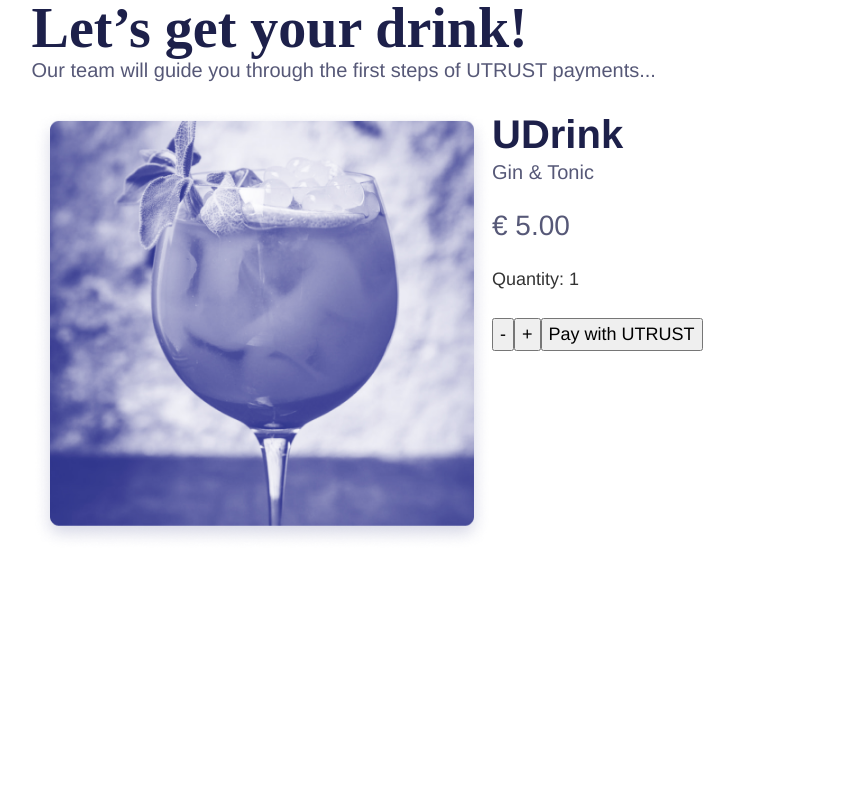
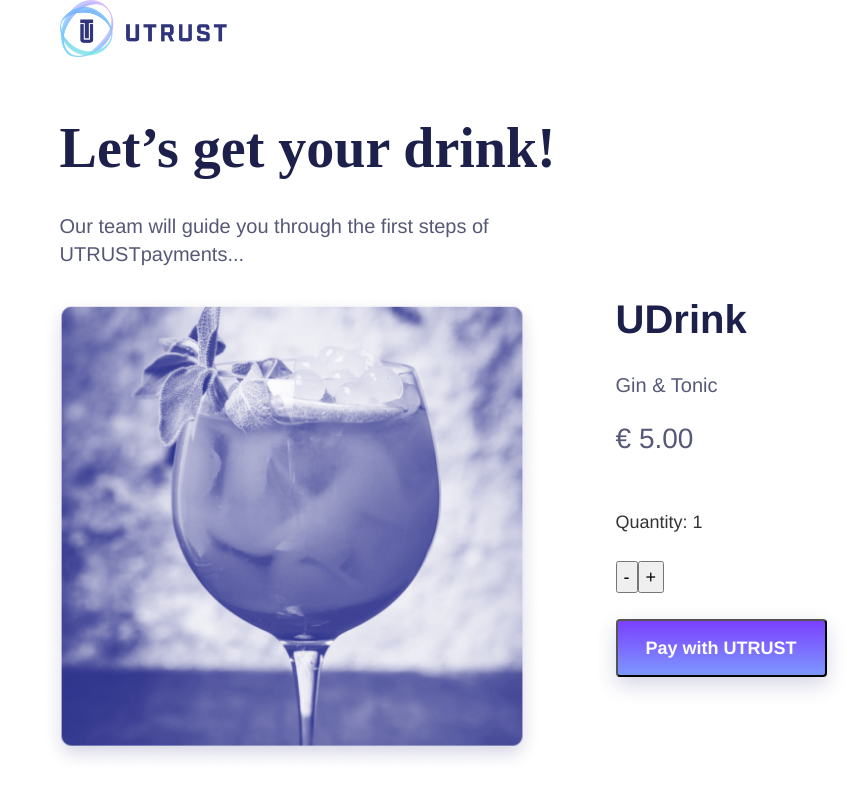
Before and after one commit to subvisual/friday-lunch-store, a Gatsby site: page / in a window 1280 px wide. Shown: the whole page, without its empty margins (148-1011 px from the left). Built offline with nearby package versions, Linux system fonts and the light colour scheme; Gatsby itself is replaced by a stand-in of ours; a web font is replaced by a local one.

Commit message:
fix layout

```diff
--- a/src/components/Homepage/index.css
+++ b/src/components/Homepage/index.css
@@ -4,10 +4,18 @@
 
 .row {
   display: flex;
+  justify-content: space-between;
 }
 
 .column {
   flex: 1;
+  margin: 0 28px;
+  min-width: 500px;
+}
+
+.logo {
+  width: 167px;
+  margin: 0 0 56px 28px;
 }
 
 .title {
@@ -16,6 +24,7 @@
   font-size: 56px;
   font-weight: bold;
   line-height: 56px;
+  margin-bottom: 36px;
 }
 
 .description {
@@ -25,6 +34,7 @@
 }
 
 .image {
+  margin-left: -18px;
 }
 
 .subtitle {
@@ -32,6 +42,7 @@
   font-size: 40px;
   font-weight: bold;
   line-height: 48px;
+  margin-bottom: 28px;
 }
 
 .price {
@@ -39,8 +50,19 @@
   font-variant-numeric: lining-nums;
   font-size: 28px;
   line-height: 28px;
+  margin-bottom: 56px;
 }
 
 .buttonPay {
 
+  background: linear-gradient(180deg, #7A42FF 2.09%, #7D94FF 96.07%);
+  box-shadow: 0px 8px 20px rgba(47, 52, 124, 0.2);
+  border-radius: 4px;
+  color: white;
+  font-weight: bold;
+  padding: 14px 28px;
 }
+
+.smallCaps {
+  font-variant: small-caps;
+}
--- a/src/components/Homepage/index.js
+++ b/src/components/Homepage/index.js
@@ -1,6 +1,7 @@
 import React from 'react'
 
-import ImgDrink from './drink.png'
+import logo from './logo.png'
+import imgDrink from './drink.png'
 
 import './index.css'
 
@@ -39,14 +40,22 @@
   render() {
     return (
       <div className="root">
+        <img className="logo" src={logo} alt="logo" />
+        <div className="row">
+          <div className="column">
             <div className="title">Let’s get your drink!</div>
             <p className="description">
-          Our team will guide you through the first steps of UTRUST payments...
+              Our team will guide you through the first steps of{' '}
+              <span className="smallCaps">UTRUST</span>
+              payments...
             </p>
+          </div>
+          <div className="column" />
+        </div>
         <div className="row">
           <div className="column">
-            <div style={{ maxWidth: '100%', marginBottom: '1.45rem' }}>
-              <img className="image" src={ImgDrink} alt="UDrink" />
+            <div>
+              <img className="image" src={imgDrink} alt="UDrink" />
             </div>
           </div>
           <div className="column">
@@ -54,6 +63,7 @@
             <p className="description">Gin & Tonic</p>
             <p className="price">€ 5.00</p>
             <p>Quantity: {this.state.quantity}</p>
+            <p>
               <button
                 className="buttonLess"
                 onClick={() => this.handleQuantity(-1)}
@@ -66,6 +76,7 @@
               >
                 +
               </button>
+            </p>
             <button className="buttonPay" onClick={this.handlePay}>
               Pay with UTRUST
             </button>
```
Also changed, not shown: src/components/Homepage/logo.png (added). Lines whose indentation alone changed are shown as unchanged.
